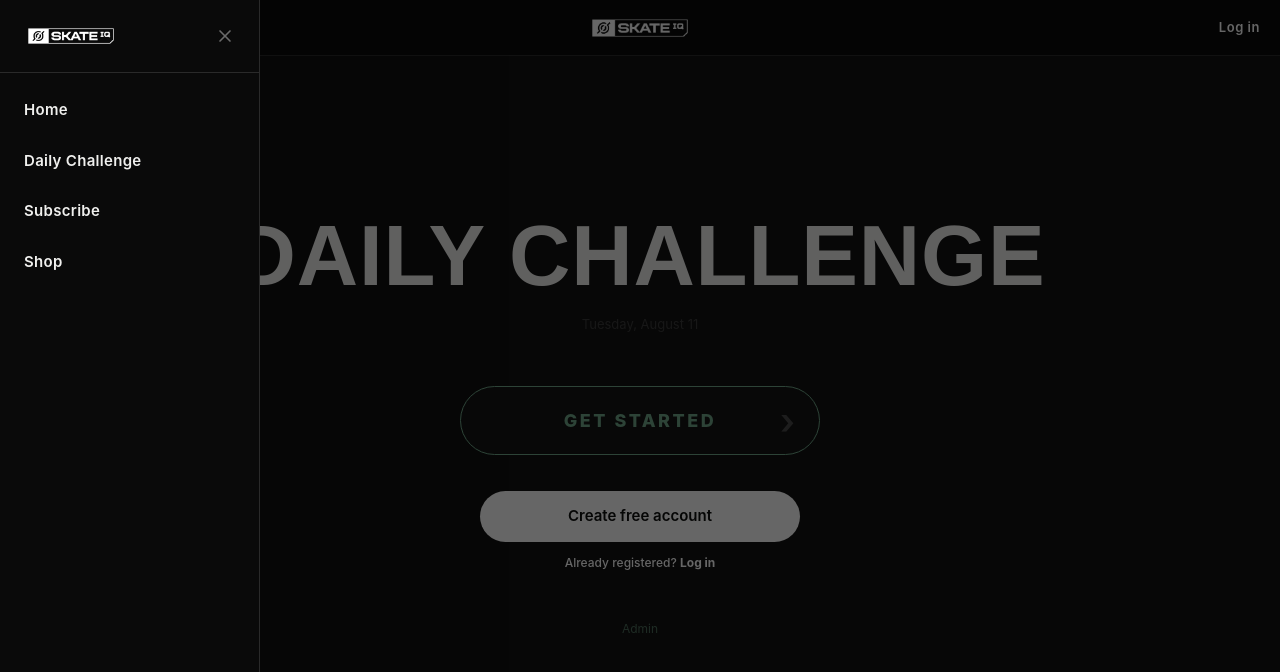
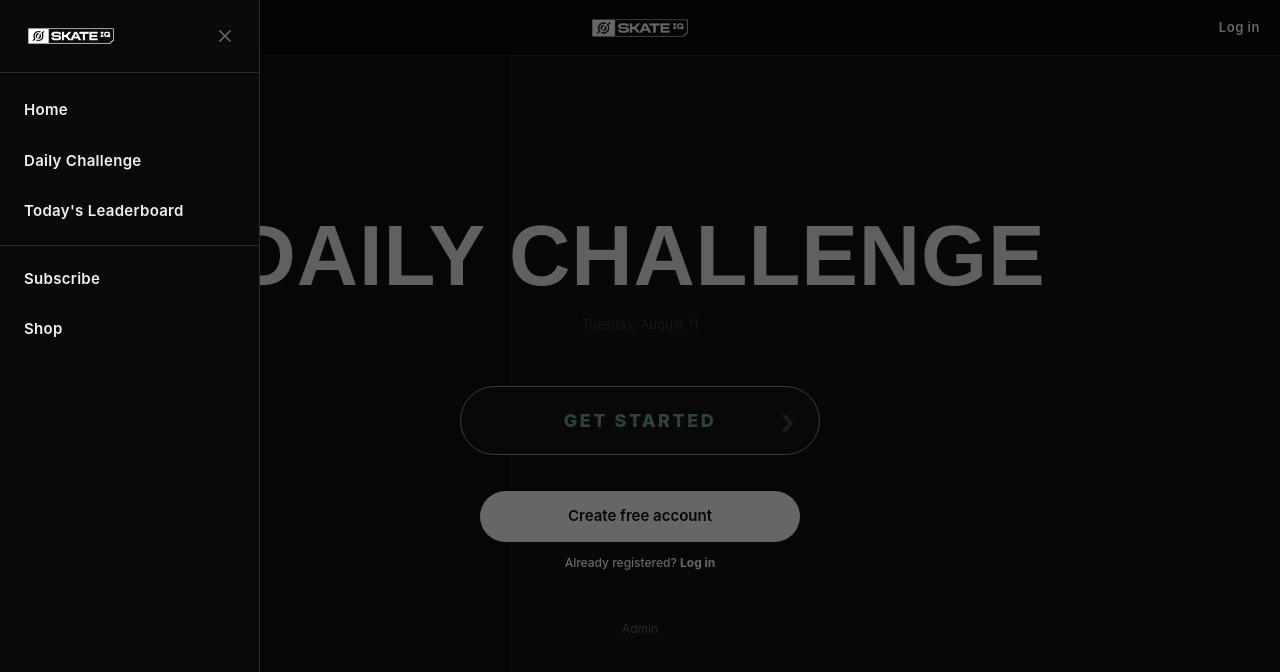
Before and after one commit to ts-skateiq/skateiq-daily-beta, a Next.js app: page / in a window 1280 px wide. Both pictures are taken after a click on the button "Open menu". Shown: the top 672 px of the page. Built offline with nearby package versions, Linux system fonts and the light colour scheme; no server answers; a web font is replaced by a local one.

Commit message:
Add Today's Leaderboard to TopBar menu with divider
Co-Authored-By: Claude Sonnet 4.6 <noreply@anthropic.com>

```diff
--- a/components/TopBar.tsx
+++ b/components/TopBar.tsx
@@ -97,6 +97,19 @@ export default function TopBar() {
               {[
                 { href: '/', label: 'Home' },
                 { href: '/play/daily', label: 'Daily Challenge' },
+                { href: '/leaderboard', label: "Today's Leaderboard" },
+              ].map(({ href, label }) => (
+                <Link
+                  key={href}
+                  href={href}
+                  onClick={() => setMenuOpen(false)}
+                  style={{ display: 'block', padding: '14px 24px', fontSize: 15, fontWeight: 600, color: 'var(--text)', textDecoration: 'none', letterSpacing: '0.02em' }}
+                >
+                  {label}
+                </Link>
+              ))}
+              <div style={{ borderTop: '1px solid var(--border)', margin: '8px 0' }} />
+              {[
                 { href: '/subscribe', label: 'Subscribe' },
                 { href: 'https://skateiq.com/collections/training-programs', label: 'Shop' },
               ].map(({ href, label }) => (
```
